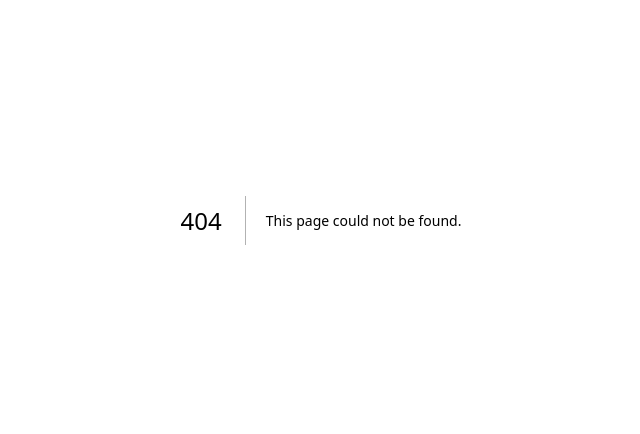
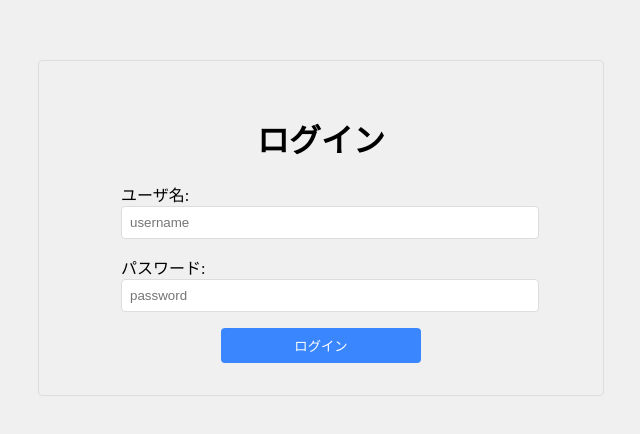
Before and after one commit to TetsuyaAzami/study-sphere, a Next.js app in the folder front/: page /login in a window 1280 px wide. Before the commit this address had no page. Shown: the part 180-614 px from the top of the page, without its empty margins (319-959 px from the left). Built offline with nearby package versions, Linux system fonts and the light colour scheme.

Commit message:
ログイン画面の作成

```diff
--- /dev/null
+++ b/front/src/pages/login.tsx
@@ -0,0 +1,79 @@
+import { FormEvent } from "react";
+import styles from "@/src/styles/login.module.css";
+import { useUsername } from "@/src/hooks/useUsername";
+import { usePassword } from "@/src/hooks/usePassword";
+
+export default function Login() {
+  //
+  const {
+    username,
+    usernameInvalidLengthMessage,
+    maxLength: usernameMaxLength,
+    handleUsernameChange,
+    handleUsernameBlur,
+  } = useUsername();
+
+  const {
+    password,
+    passwordInvalidLengthMessage,
+    maxLength: passwordMaxLength,
+    handlePasswordChange,
+    handlePasswordBlur,
+  } = usePassword();
+
+  const handleSubmit = (e: FormEvent<HTMLElement>) => {
+    //
+    e.preventDefault();
+
+    console.log(username, password);
+  };
+
+  return (
+    <div className={styles.container}>
+      <form className={styles.form} onSubmit={handleSubmit}>
+        <h1 className={styles.title}>ログイン</h1>
+        <div className={styles["form-container"]}>
+          <div className={styles["input-container"]}>
+            <label htmlFor="username">ユーザ名: </label>
+            <input
+              id="username"
+              type="text"
+              name="username"
+              value={username}
+              placeholder="username"
+              onChange={handleUsernameChange}
+              onBlur={handleUsernameBlur}
+              required
+              className={styles.input}
+              maxLength={usernameMaxLength}
+            />
+            {usernameInvalidLengthMessage && (
+              <p className={styles.error}>{usernameInvalidLengthMessage}</p>
+            )}
+          </div>
+          <div className={styles["input-container"]}>
+            <label htmlFor="password">パスワード: </label>
+            <input
+              id="password"
+              type="password"
+              name="password"
+              value={password}
+              placeholder="password"
+              onChange={handlePasswordChange}
+              onBlur={handlePasswordBlur}
+              required
+              className={styles.input}
+              maxLength={passwordMaxLength}
+            />
+          </div>
+          {passwordInvalidLengthMessage && (
+            <p className={styles.error}>{passwordInvalidLengthMessage}</p>
+          )}
+          <button type="submit" className={styles.button}>
+            ログイン
+          </button>
+        </div>
+      </form>
+    </div>
+  );
+}
--- /dev/null
+++ b/front/src/styles/login.module.css
@@ -0,0 +1,56 @@
+.container {
+	display: flex;
+	justify-content: center;
+	align-items: center;
+	height: 100vh;
+}
+
+.form {
+	width: 500px;
+	padding: 2rem;
+	border: 1px solid #ddd;
+	border-radius: 4px;
+}
+
+.form-container {
+	display: flex;
+	flex-direction: column;
+	align-items: center;
+}
+
+.title {
+	text-align: center;
+}
+
+.input-container{
+	width: 80%;
+}
+
+.input {
+	width: 100%;
+	padding: 0.5rem;
+	margin-bottom: 1rem;
+	border: 1px solid #ddd;
+	border-radius: 4px;
+}
+
+.button {
+	width: 200px;
+	padding: 0.5rem;
+	background-color: #3a86ff;
+	color: white;
+	border: none;
+	border-radius: 4px;
+	cursor: pointer;
+}
+
+.button:hover {
+	background-color: #1e56a6;
+}
+
+.error{
+	color: red;
+	text-align: center;
+	margin-top: 0;
+	margin-bottom: 1rem;
+}
```
